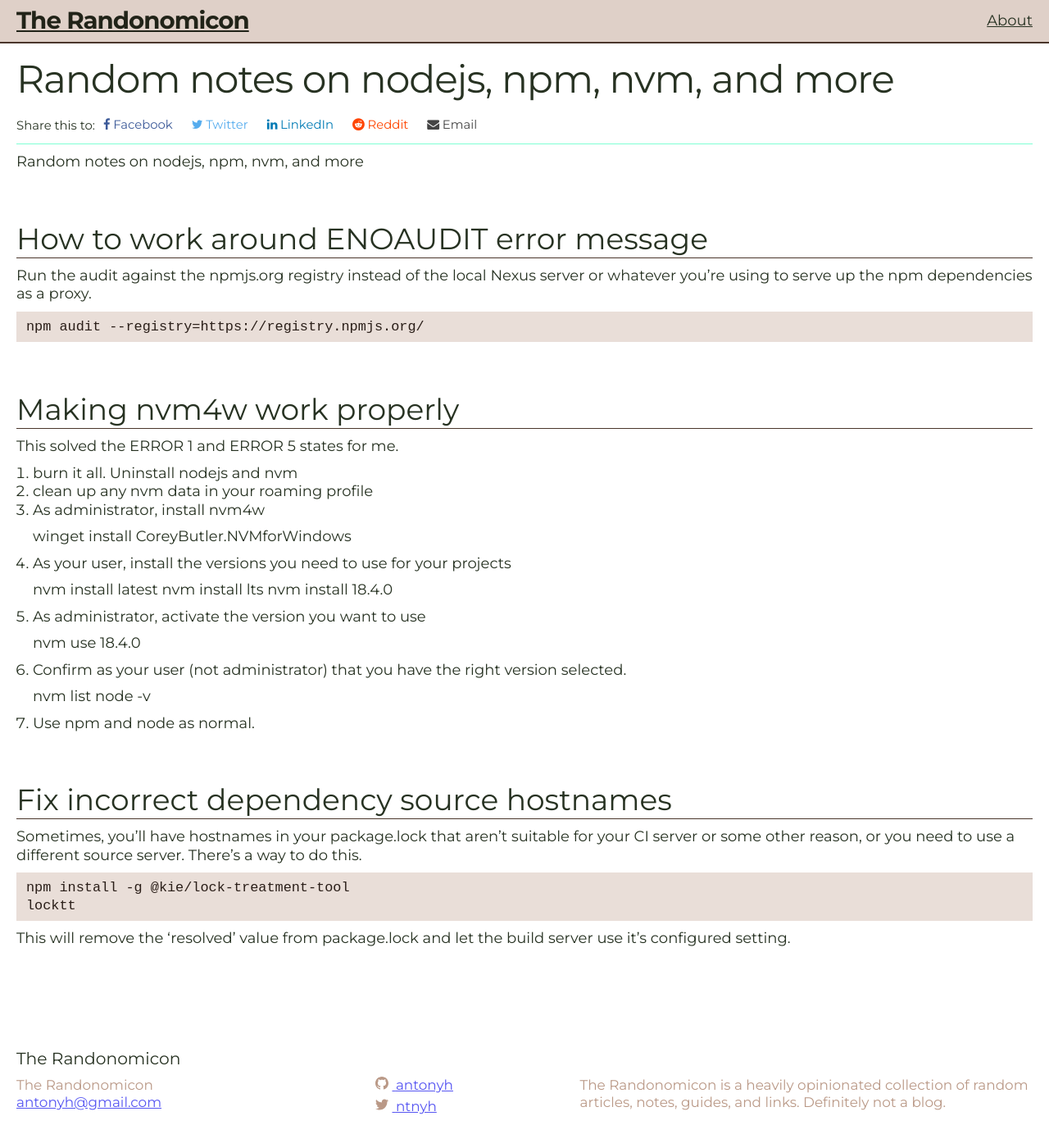
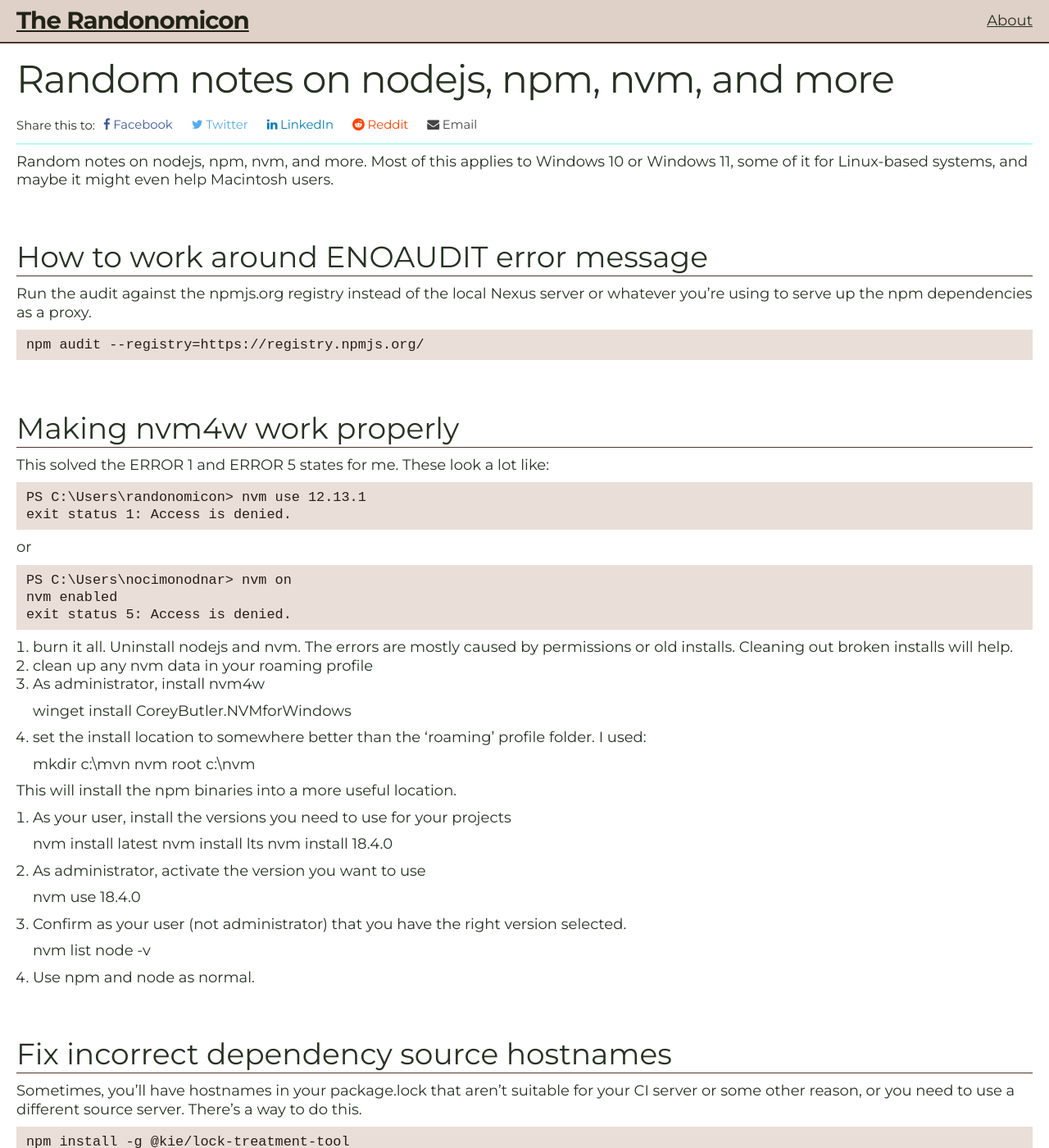
Before and after one commit to antonyh/randonomicon, a Jekyll site: the page built from _posts/2022-07-06-npm-notes.markdown, in a window 1280 px wide and 1400 px high. Shown: the whole window at 82% size. Built offline with Jekyll 4.4.1, drawn with Linux system fonts in a browser that asks for light colours; comment, search, counter and statistics services are not loaded.

Commit message:
Improvements to the npm notes

```diff
--- a/_posts/2022-07-06-npm-notes.markdown
+++ b/_posts/2022-07-06-npm-notes.markdown
@@ -9,7 +9,7 @@ sharing: true
 icon: bath
 ---
 
-Random notes on nodejs, npm, nvm, and more
+Random notes on nodejs, npm, nvm, and more. Most of this applies to Windows 10 or Windows 11, some of it for Linux-based systems, and maybe it might even help Macintosh users.
 
 ## How to work around ENOAUDIT error message
 
@@ -20,14 +20,31 @@ Run the audit against the npmjs.org registry instead of the local Nexus server o
 
 ## Making nvm4w work properly
 
-This solved the ERROR 1 and ERROR 5 states for me.
+This solved the ERROR 1 and ERROR 5 states for me. These look a lot like:
 
-1. burn it all. Uninstall nodejs and nvm
+    PS C:\Users\randonomicon> nvm use 12.13.1
+    exit status 1: Access is denied.
+
+or
+
+    PS C:\Users\nocimonodnar> nvm on
+    nvm enabled
+    exit status 5: Access is denied.
+
+1. burn it all. Uninstall nodejs and nvm. The errors are mostly caused by permissions or old installs. Cleaning out broken installs will help.
 2. clean up any nvm data in your roaming profile
 3. As administrator, install nvm4w
 
 
      winget install CoreyButler.NVMforWindows
+
+4. set the install location to somewhere better than the 'roaming' profile folder. I used:
+
+
+    mkdir c:\mvn
+    nvm root c:\nvm
+
+This will install the npm binaries into a more useful location.
 
 
 4. As your user, install the versions you need to use for your projects
```
